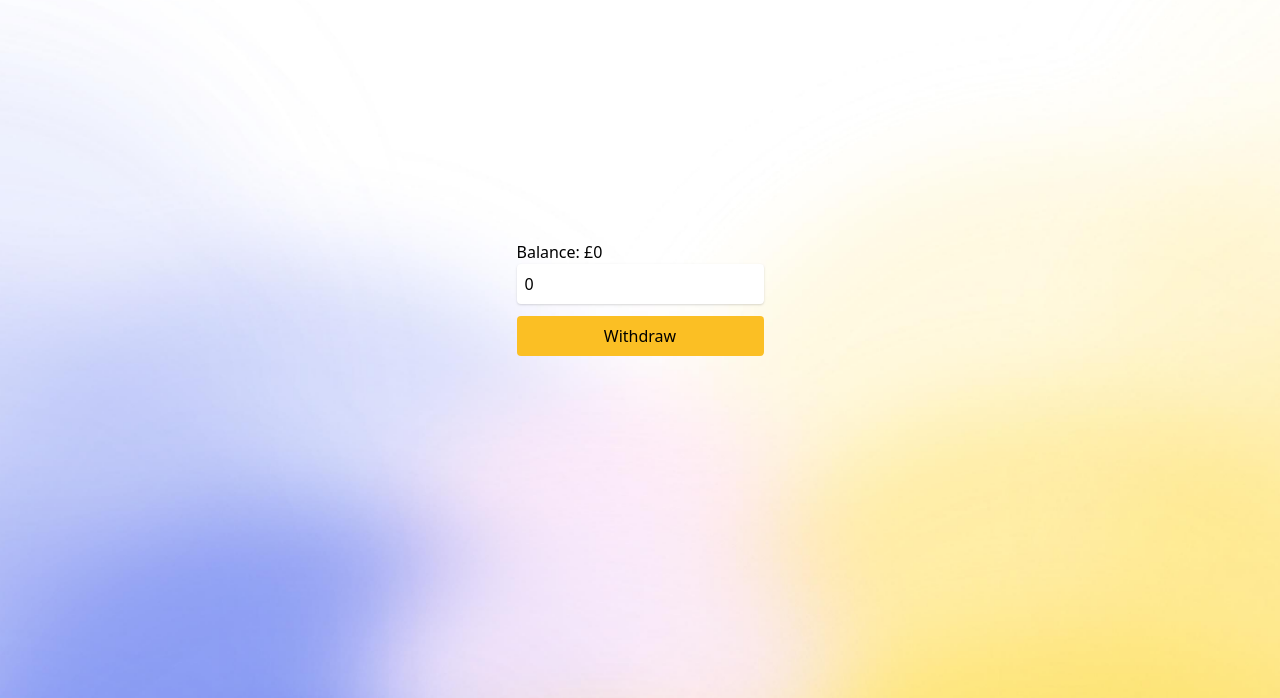
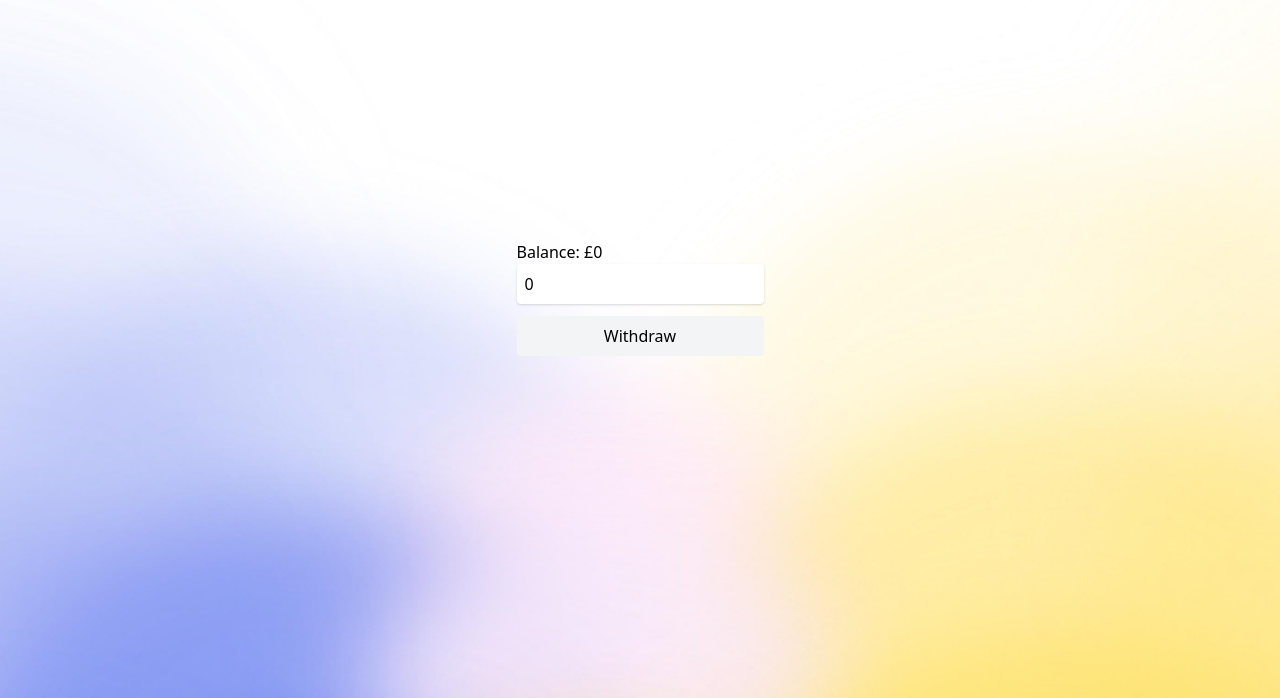
Before and after one commit to gutakk/the-atm, a React (Create React App) app: page /atm in a window 1280 px wide. Shown: the part 102-800 px from the top of the page. Built offline with nearby package versions, Linux system fonts and the light colour scheme.

Commit message:
Update button

```diff
--- a/src/assets/stylesheets/base/_buttons.scss
+++ b/src/assets/stylesheets/base/_buttons.scss
@@ -1,3 +1,7 @@
 .button {
   @apply py-2 px-4 rounded w-full transition duration-150 ease-in-out;
+
+  &:disabled {
+    @apply cursor-default;
+  }
 }
--- a/src/assets/stylesheets/screens/_atm.scss
+++ b/src/assets/stylesheets/screens/_atm.scss
@@ -14,7 +14,11 @@
     }
 
     &__button {
-      @apply block bg-yellow-400 hover:bg-yellow-300 py-2 px-4 rounded w-full mt-3 transition duration-150 ease-in-out;
+      @apply block bg-yellow-400 hover:bg-yellow-300 mt-3;
+
+      &:disabled {
+        @apply bg-gray-100;
+      }
     }
   }
 }
--- a/src/screens/ATM/WithdrawForm.tsx
+++ b/src/screens/ATM/WithdrawForm.tsx
@@ -31,7 +31,7 @@ const WithdrawForm = ({ onWithdrawClick }: WithdrawFormProps): JSX.Element => {
         onChange={(e) => handleOnChange(e)}
       />
       <button
-        className="withdraw-form__button"
+        className="button withdraw-form__button"
         disabled={withdrawAmount <= 0 || isNaN(withdrawAmount)}
         onClick={() => onWithdrawClick(withdrawAmount)}
       >
```
